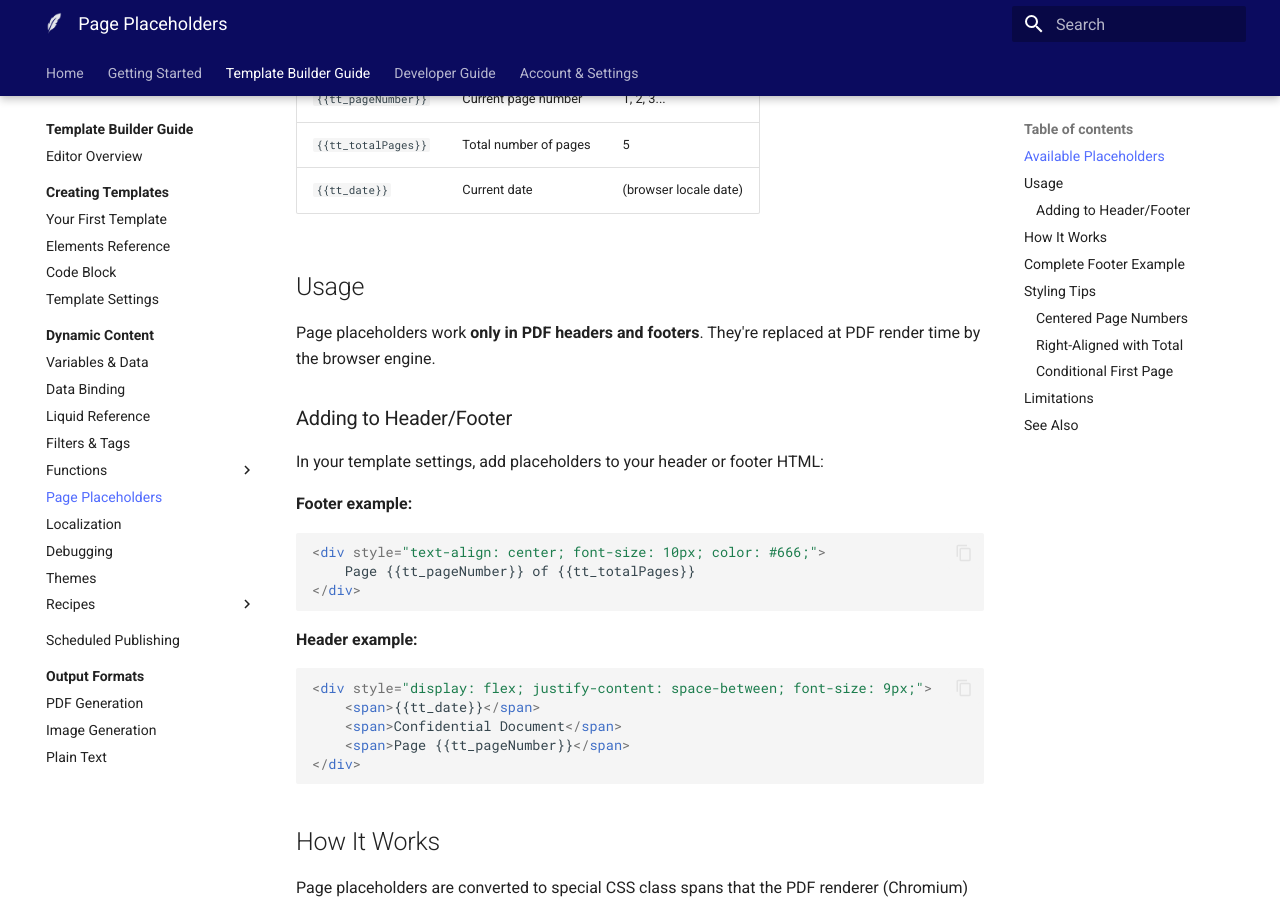
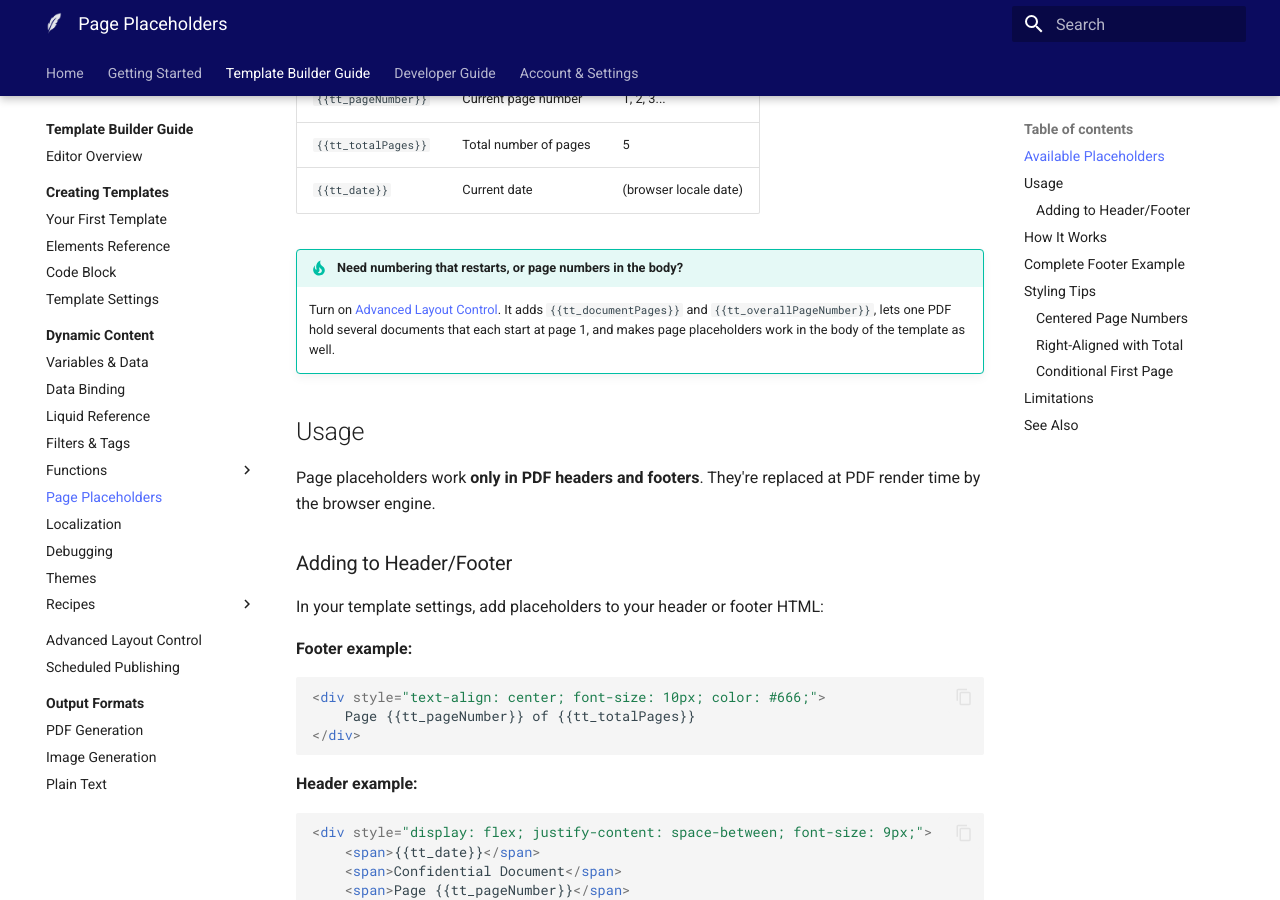
Before and after one commit to TemplateTo/TemplateTo.Docs, an MkDocs documentation site: the page built from docs/template-guide/dynamic-content/page-placeholders.md, in a window 1280 px wide and 900 px high, scrolled down 339 px. Built offline with MkDocs 1.6.1 and Material for MkDocs 9.7.7, drawn with Linux system fonts in a browser that asks for light colours; part of the change alters nothing that is shown; some of the changed text lies outside the part shown.

Commit message:
Document Advanced Layout Control
A new Template Guide page: how to turn it on (render engine Version 4), the
page placeholders it adds, several documents in one PDF with their own page
numbers, headers and footers, CSS recipes for common numbering cases, its
limits and how a failed layout is reported. Linked from the page placeholders
and template settings pages, which also get the two new settings.

Co-Authored-By: Claude Fable 5.2 <noreply@anthropic.com>

````diff
--- /dev/null
+++ b/docs/template-guide/advanced-layout-control.md
@@ -0,0 +1,213 @@
+# Advanced Layout Control
+
+Advanced Layout Control gives you control over page numbering, headers and footers that the standard PDF output doesn't have. With it on you can:
+
+- restart page numbers part-way through a PDF, so one PDF can hold several documents that each start at page 1
+- show a page total for each of those documents, as well as for the whole PDF
+- use page numbers in the body of the document, not only in the header and footer
+- give each document in the PDF its own header and footer
+- set headers, footers and numbering with standard CSS for printed pages (`@page` rules, page counters, running titles)
+
+It is only used for PDF output.
+
+## Turning it on
+
+1. Open the template and choose **Settings**.
+2. Set **Render Engine** to **Version 4**.
+3. Turn on **Advanced Layout Control** and save.
+
+The toggle is greyed out on any other render engine, because only Version 4 supports it. Choosing another engine turns it off.
+
+Nothing changes in how you generate documents. The same API calls, integrations and preview work as before; the template's PDF is laid out differently.
+
+!!! note "Check your template after turning it on"
+    Your existing header and footer content blocks, margins, page size and cover page settings all carry over. Page breaks can still land in slightly different places, so look through the PDF preview before you publish.
+
+## Page placeholders
+
+With Advanced Layout Control on, page placeholders work in the header, the footer **and the body** of the template.
+
+| Placeholder | What it shows |
+|-------------|---------------|
+| `{{tt_pageNumber}}` | The current page number. Restarts wherever you restart numbering. |
+| `{{tt_documentPages}}` | The number of pages in the current document, which is the run of pages since numbering last restarted. |
+| `{{tt_overallPageNumber}}` | The page's position in the whole PDF, whatever the restarts. |
+| `{{tt_totalPages}}` | The number of pages in the whole PDF. |
+| `{{tt_date}}` | Today's date, in the template's culture. |
+
+`{{tt_documentPages}}` and `{{tt_overallPageNumber}}` are only filled in when Advanced Layout Control is on.
+
+A footer that shows both counts:
+
+```html
+<div style="display: flex; justify-content: space-between; font-size: 9px;">
+    <span>Page {{tt_pageNumber}} of {{tt_documentPages}}</span>
+    <span>Sheet {{tt_overallPageNumber}} of {{tt_totalPages}}</span>
+</div>
+```
+
+## Several documents in one PDF
+
+Put each document in an element with the class `tt-document`. Each one starts on a new page and its pages are numbered from 1.
+
+```html
+{% for invoice in invoices %}
+<section class="tt-document">
+    <h1>Invoice {{ invoice.number }}</h1>
+    <p>{{ invoice.customer }}</p>
+    <!-- the rest of the invoice -->
+</section>
+{% endfor %}
+```
+
+With the footer above, a three-page invoice followed by a two-page invoice is numbered "Page 1 of 3", "Page 2 of 3", "Page 3 of 3", then "Page 1 of 2", "Page 2 of 2".
+
+### A header and footer for each document
+
+Inside a `tt-document`, an element with the class `tt-document-header` or `tt-document-footer` becomes the header or footer from that page on. It replaces the template's own header or footer until the next document sets another one.
+
+```html
+{% for invoice in invoices %}
+<section class="tt-document">
+    <div class="tt-document-header">
+        <strong>{{ company }}</strong> Invoice {{ invoice.number }}
+    </div>
+    <div class="tt-document-footer">
+        {{ invoice.customer }}, page {{tt_pageNumber}} of {{tt_documentPages}}
+    </div>
+    <h1>Invoice {{ invoice.number }}</h1>
+    <!-- the rest of the invoice -->
+</section>
+{% endfor %}
+```
+
+Headers and footers are drawn in the page margins, as they are without Advanced Layout Control, so the template's margins need to leave room for them.
+
+## Recipes
+
+Add the CSS in these recipes to the template's CSS.
+
+### Cover page without a header or footer
+
+Use the template's **Cover page** setting, which gives the first page its own margins and its own header and footer (or none). Or do it in CSS:
+
+```css
+@page :first {
+    @top-center { content: none; }
+    @bottom-center { content: none; }
+}
+```
+
+The cover still counts as page 1.
+
+### Cover page that isn't counted
+
+Restart the count at 0 on the cover, so the page after it is page 1. Use `{{tt_documentPages}}` for the total, which then leaves the cover out as well.
+
+```css
+.cover { counter-reset: page 0; }
+@page :first {
+    @top-center { content: none; }
+    @bottom-center { content: none; }
+}
+```
+
+```html
+<div class="cover"><h1>Method Statement</h1></div>
+<div class="page-break"></div>
+<h1>Scope</h1>
+```
+
+### Start numbering at a chosen number
+
+```css
+.appendix { counter-reset: page 12; }
+```
+
+The page where `.appendix` starts is page 12, the next is 13, and so on.
+
+### Roman numerals for the front matter
+
+Make the front matter and the main part two documents. In the front matter's footer, show the page counter in roman numerals with a small piece of CSS:
+
+```css
+.roman-page::before { content: counter(page, lower-roman); }
+```
+
+```html
+<section class="tt-document">
+    <div class="tt-document-footer">Front matter <span class="roman-page"></span></div>
+    <h1>Preface</h1>
+</section>
+<section class="tt-document">
+    <div class="tt-document-footer">Page {{tt_pageNumber}}</div>
+    <h1>Scope</h1>
+</section>
+```
+
+### Sheet numbers with a prefix
+
+Put the prefix in each document's footer: `Sheet A-{{tt_pageNumber}}` in appendix A, `Sheet B-{{tt_pageNumber}}` in appendix B. Each appendix is a `tt-document`, so each starts again at 1.
+
+### Contents page with page numbers
+
+Link each contents entry to its heading, and let CSS look up the page the heading is on:
+
+```css
+.toc a::after { content: " .... p. " target-counter(attr(href url), page); }
+```
+
+```html
+<ul class="toc">
+    {% for chapter in chapters %}
+    <li><a href="#chapter-{{ forloop.index }}">{{ chapter }}</a></li>
+    {% endfor %}
+</ul>
+{% for chapter in chapters %}
+<div class="chapter" id="chapter-{{ forloop.index }}">
+    <h1>{{ chapter }}</h1>
+</div>
+{% endfor %}
+```
+
+### The current chapter's title in the header
+
+```css
+h1 { string-set: chapter content(text); }
+@page { @top-right { content: "Chapter: " string(chapter); } }
+```
+
+### Different footers on left and right pages
+
+```css
+@page :left { @bottom-left { content: "Page " counter(page); } }
+@page :right { @bottom-right { content: "Page " counter(page); } }
+@page :blank { @bottom-left { content: none; } @bottom-right { content: none; } }
+.chapter + .chapter { break-before: right; }
+```
+
+`break-before: right` starts each chapter on a right-hand page, adding a blank page when it needs to.
+
+### Table header row on every page
+
+Nothing to add. When a table with a `<thead>` runs over several pages, its header row is repeated at the top of each page.
+
+## Limits
+
+- **Render engine Version 4 only.** The other render engines ignore the setting.
+- **One page size per PDF.** A section with its own page size, such as one landscape page in a portrait document, prints at the template's page size.
+- **Margin text on a named page is added to the template's footer**, not shown instead of it. To change the header or footer for part of a PDF, make that part a `tt-document` with its own `tt-document-header` or `tt-document-footer`.
+- **Very long PDFs take longer.** A few hundred pages is fine. For packs of several hundred pages or more, render the documents separately.
+- **Stylesheets linked from other sites** are applied by the browser but can't be read for page rules. Put `@page` rules and counters in the template's own CSS.
+
+## When a document can't be laid out
+
+If the pages can't be laid out, the render fails straight away with an error instead of producing a PDF with the wrong layout. The API returns status `422` with a message that starts "Advanced layout control could not lay out this document's pages", followed by the reason. An async render job ends with the status `Failed` and the same message, and is not retried.
+
+One cause we have seen is an empty element placed directly after a table that runs over a page. If a template with long tables fails, look for that first: remove the empty element or put some content in it.
+
+## See Also
+
+- [Page Placeholders](dynamic-content/page-placeholders.md) - placeholders without Advanced Layout Control
+- [Template Settings](creating/settings.md) - render engine, margins and the cover page
+- [PDF Generation](output-formats/pdf.md) - PDF-specific settings
--- a/docs/template-guide/creating/settings.md
+++ b/docs/template-guide/creating/settings.md
@@ -47,6 +47,14 @@ When this setting is off the application calculates where you can expect page br
 If you don't want this behaviour then you can disable it for the template.
 
 This can be useful in some scenarios. As this calculation isn't perfect.
+
+### Render Engine
+
+The engine that turns the template into a PDF. Version 2 is the default. Version 4 is the latest and is the only one with Advanced Layout Control.
+
+### Advanced Layout Control
+
+Page numbers that restart inside a PDF, a page total for each document, page numbers in the body, and headers and footers you control with CSS. It needs Render Engine Version 4; on any other engine the toggle is greyed out. See [Advanced Layout Control](../advanced-layout-control.md).
 
 ### Culture name
 
--- a/docs/template-guide/dynamic-content/page-placeholders.md
+++ b/docs/template-guide/dynamic-content/page-placeholders.md
@@ -9,6 +9,9 @@ Page placeholders insert dynamic page information into PDF headers and footers.
 | `{{tt_pageNumber}}` | Current page number | 1, 2, 3... |
 | `{{tt_totalPages}}` | Total number of pages | 5 |
 | `{{tt_date}}` | Current date | (browser locale date) |
+
+!!! tip "Need numbering that restarts, or page numbers in the body?"
+    Turn on [Advanced Layout Control](../advanced-layout-control.md). It adds `{{tt_documentPages}}` and `{{tt_overallPageNumber}}`, lets one PDF hold several documents that each start at page 1, and makes page placeholders work in the body of the template as well.
 
 ## Usage
 
@@ -109,5 +112,6 @@ To hide page numbers on the first page, use CSS:
 
 ## See Also
 
+- [Advanced Layout Control](../advanced-layout-control.md) - restarting page numbers, per-document totals and CSS page rules
 - [PDF Generation](../output-formats/pdf.md) - PDF-specific settings
 - [Template Settings](../creating/settings.md) - Configuring headers and footers
--- a/mkdocs.yml
+++ b/mkdocs.yml
@@ -96,6 +96,7 @@ nav:
         - Invoice Template: template-guide/dynamic-content/recipes/invoice-template.md
         - Iteration Patterns: template-guide/dynamic-content/recipes/iteration-patterns.md
         - Conditional Content: template-guide/dynamic-content/recipes/conditional-content.md
+    - Advanced Layout Control: template-guide/advanced-layout-control.md
     - Scheduled Publishing: template-guide/scheduled-publishing.md
     - Output Formats:
       - template-guide/output-formats/index.md
````
